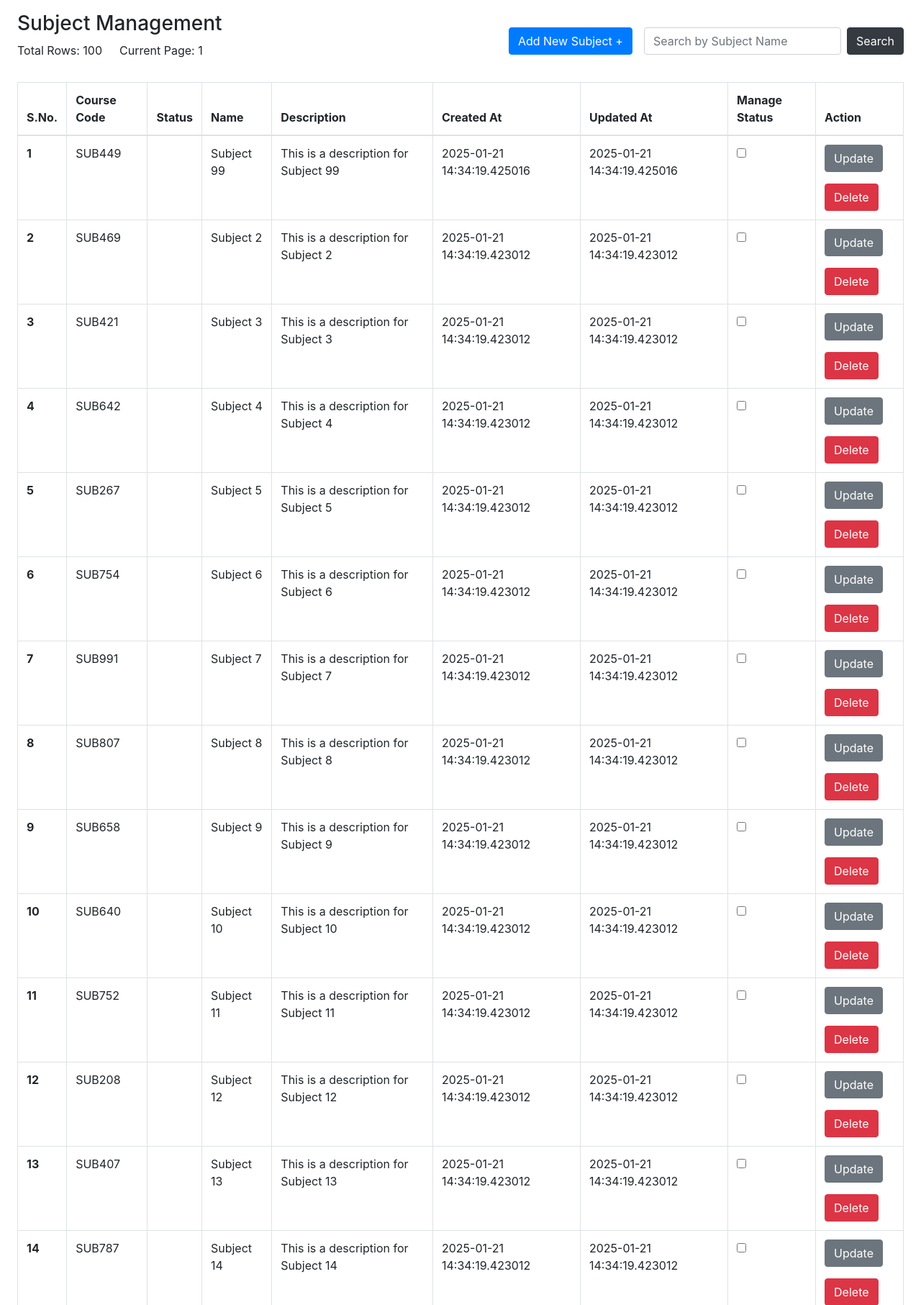
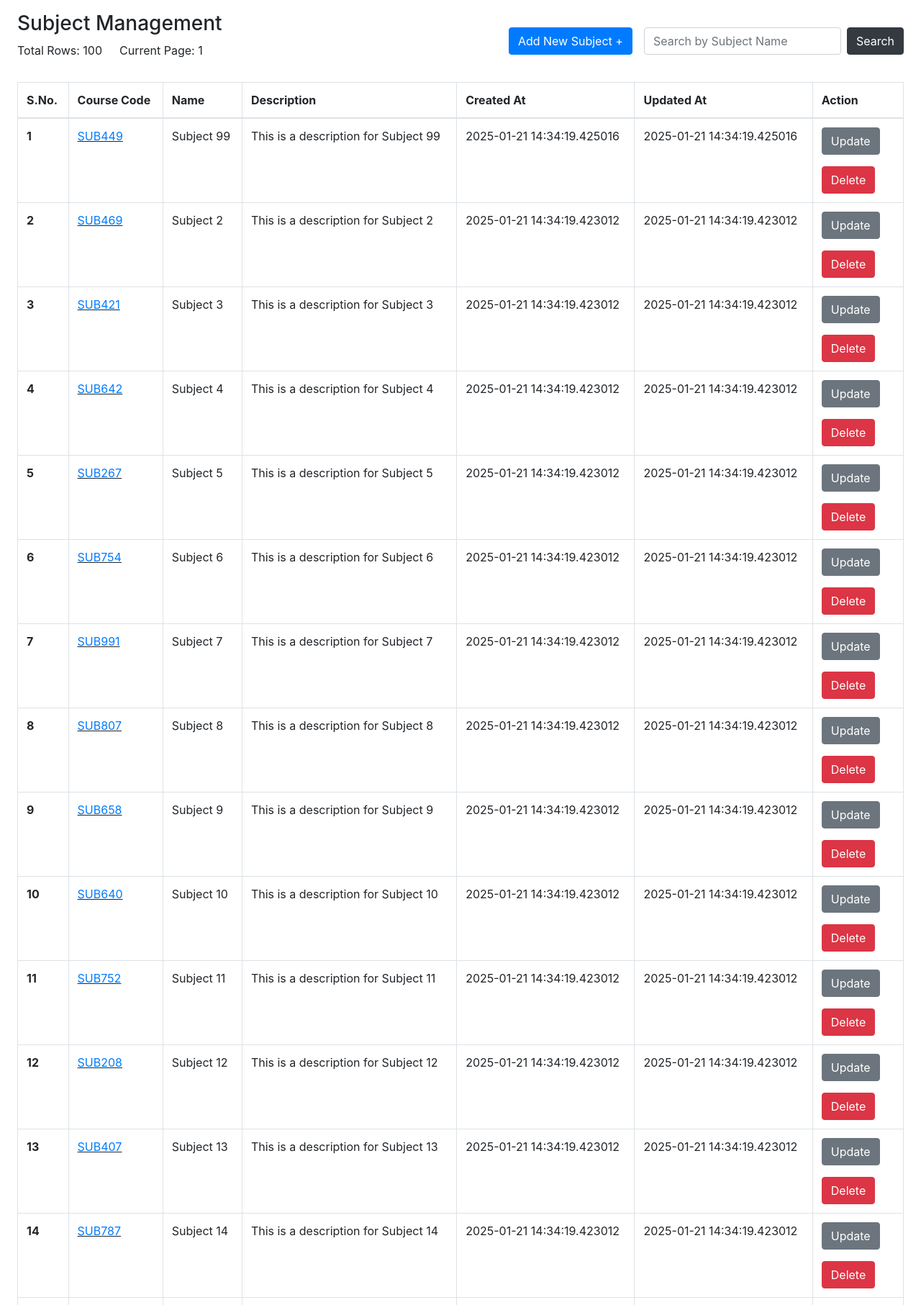
Before and after one commit to abhijain1705/quiz_master_college, a Flask app: page /admin/subject/ in a window 1280 px wide. Shown: the part 138-1951 px from the top of the page at 72% size. Run offline with Flask 3, Linux system fonts and the light colour scheme; a user stored in the database is signed in.

Commit message:
wip unncessary stuffs removal

```diff
--- a/templates/admin/admin_subject.html
+++ b/templates/admin/admin_subject.html
@@ -77,12 +77,10 @@
           <tr>
             <th scope="col">S.No.</th>
             <th scope="col">Course Code</th>
-            <th scope="col">Status</th>
             <th scope="col">Name</th>
             <th scope="col">Description</th>
             <th scope="col">Created At</th>
             <th scope="col">Updated At</th>
-            <th scope="col">Manage Status</th>
             <th scope="col">Action</th>
           </tr>
         </thead>
@@ -90,39 +88,16 @@
           {% for sub in rows %}
           <tr class="pointer">
             <th scope="row">{{ loop.index+skip }}</th>
-            <td class="{{ 'link' if sub.isActive else '' }}">
-              {% if sub.isActive %}<a
-                href="/admin/subject/view?sub_id={{ sub.id }}&take=25&skip=0"
+            <td class="link">
+              <a href="/admin/subject/view?sub_id={{ sub.id }}&take=25&skip=0"
                 >{{ sub.code }}</a
-              >{% else %}{{ sub.code }}{% endif %}
+              >
             </td>
-            <th class="color-{{ 'green' if sub.isActive else 'red' }}">
-              {{ sub.isActive }}
-            </th>
+
             <td>{{ sub.name }}</td>
             <td>{{ sub.description }}</td>
             <td>{{ sub.created_at }}</td>
             <td>{{ sub.updated_at }}</td>
-            <td>
-              <form
-                method="post"
-                action="/admin/subject/manage/status?sub_id={{ sub.id }}"
-              >
-                <input
-                  name="status"
-                  type="checkbox"
-                  data-toggle="switchbutton"
-                  data-onstyle="success"
-                  {%
-                  if
-                  sub.isActive
-                  %}checked{%
-                  endif
-                  %}
-                  onchange="this.form.submit()"
-                />
-              </form>
-            </td>
             <td>
               <button
                 type="button"
```
